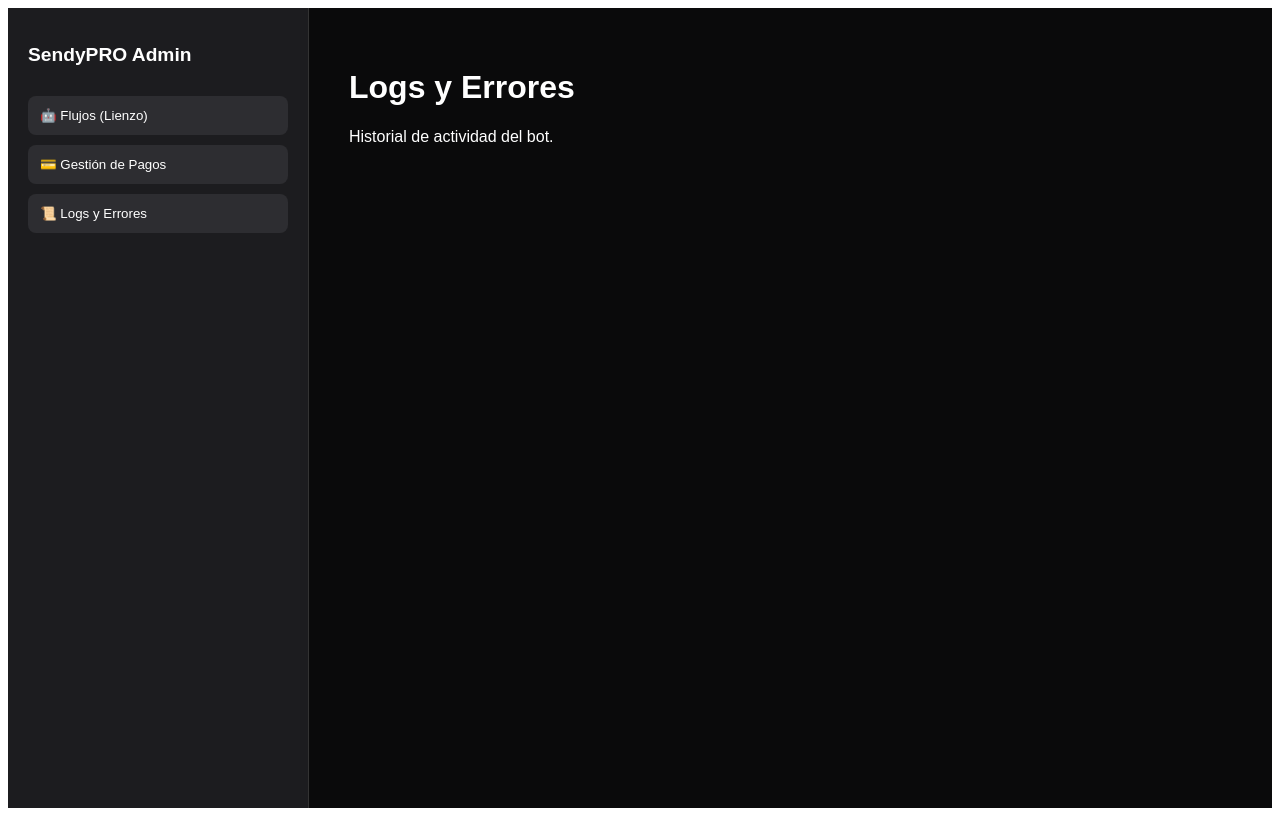
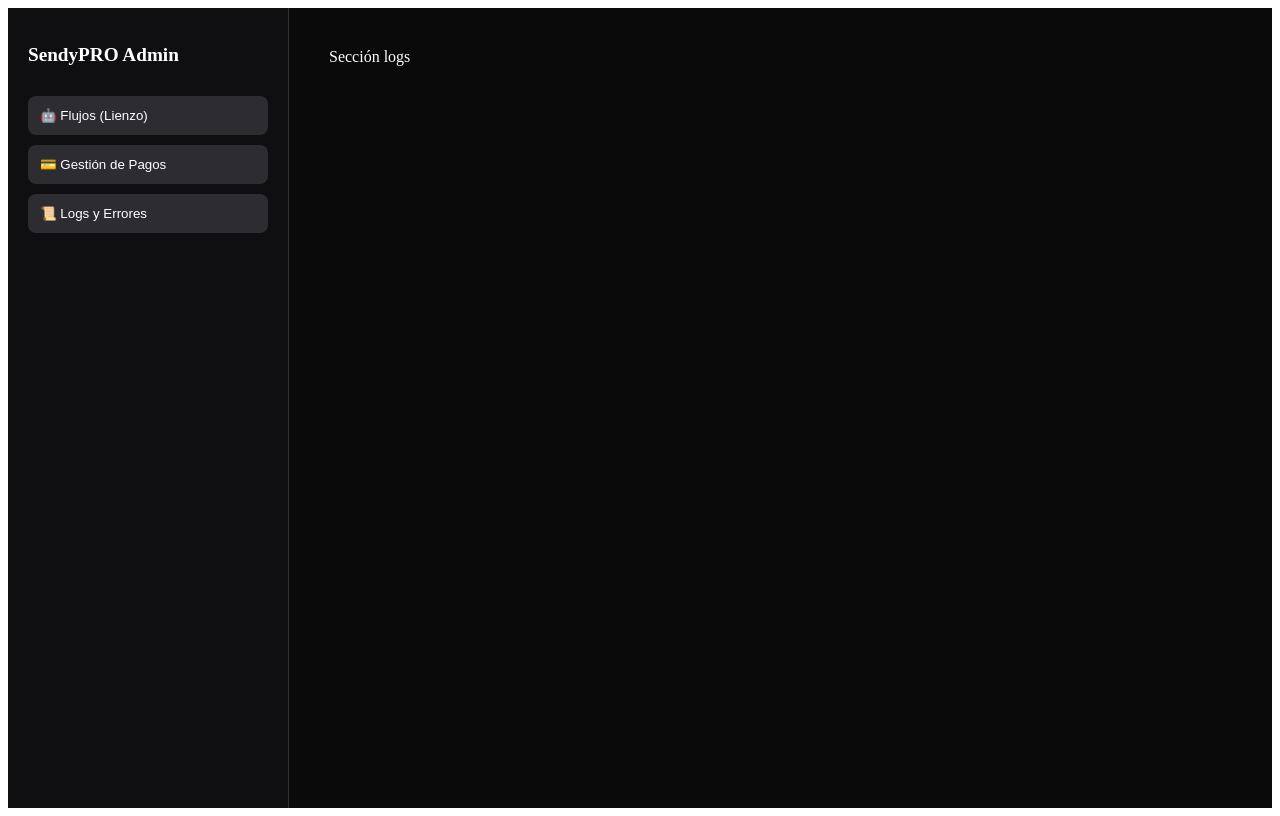
Before and after one commit to najelo/bot-whatsapp-admin, a Next.js app in the folder web/: page / in a window 1280 px wide. Both pictures are taken after a click on the button "📜 Logs y Errores". Built offline with nearby package versions, Linux system fonts and the light colour scheme.

Commit message:
Update page.js

```diff
--- a/web/app/page.js
+++ b/web/app/page.js
@@ -1,24 +1,42 @@
 'use client';
 import React, { useState, useCallback } from 'react';
-import ReactFlow, { Background, Controls, applyNodeChanges, applyEdgeChanges, addEdge, MiniMap } from 'reactflow';
+import ReactFlow, { Background, Controls, applyNodeChanges, addEdge, MiniMap } from 'reactflow';
 import 'reactflow/dist/style.css';
 
 export default function Home() {
   const [activeView, setActiveView] = useState('flow-builder');
-
-  // Estado para el Lienzo
   const [nodes, setNodes] = useState([{ id: '1', data: { label: 'Inicio' }, position: { x: 250, y: 50 } }]);
   const [edges, setEdges] = useState([]);
 
-  // Lógica para manejar el lienzo
   const onNodesChange = useCallback((changes) => setNodes((nds) => applyNodeChanges(changes, nds)), []);
   const onConnect = useCallback((params) => setEdges((eds) => addEdge(params, eds)), []);
 
-  // Renderizado dinámico de la vista central
+  // ESTA ES LA FUNCIÓN QUE TE FALTABA PARA CREAR NODOS
+  const addNode = (label) => {
+    const newNode = {
+      id: Date.now().toString(),
+      data: { label: label },
+      position: { x: Math.random() * 400, y: Math.random() * 400 },
+    };
+    setNodes((nds) => [...nds, newNode]);
+  };
+
   const renderView = () => {
-    switch (activeView) {
-      case 'flow-builder':
+    if (activeView !== 'flow-builder') return <div style={{ padding: '40px', color: 'white' }}>Sección {activeView}</div>;
+
     return (
+      <div style={{ display: 'flex', flexGrow: 1 }}>
+        {/* PANEL DE COMPONENTES (Lo que faltaba) */}
+        <div style={{ width: '220px', background: '#1c1c1f', padding: '20px', borderRight: '1px solid #333' }}>
+          <h3 style={{ color: 'white', fontSize: '1rem', marginBottom: '15px' }}>Agregar Nodo</h3>
+          <div style={{ display: 'flex', flexDirection: 'column', gap: '10px' }}>
+            <button style={btnStyle} onClick={() => addNode('Texto')}>+ Nodo Texto</button>
+            <button style={btnStyle} onClick={() => addNode('Imagen')}>+ Nodo Imagen</button>
+            <button style={btnStyle} onClick={() => addNode('Menú')}>+ Nodo Menú</button>
+            <button style={btnStyle} onClick={() => addNode('Esperar')}>+ Nodo Espera</button>
+          </div>
+        </div>
+        {/* LIENZO */}
         <div style={{ flexGrow: 1, position: 'relative' }}>
           <ReactFlow nodes={nodes} edges={edges} onNodesChange={onNodesChange} onConnect={onConnect}>
             <Background color="#333" />
@@ -26,35 +44,24 @@ export default function Home() {
             <MiniMap />
           </ReactFlow>
         </div>
+      </div>
     );
-      case 'pagos':
-        return <div style={{ padding: '40px', color: 'white' }}><h1>Gestión de Pagos</h1><p>Aquí listaremos los pagos conectados a tu base de datos.</p></div>;
-      case 'logs':
-        return <div style={{ padding: '40px', color: 'white' }}><h1>Logs y Errores</h1><p>Historial de actividad del bot.</p></div>;
-      default:
-        return <div style={{ padding: '40px', color: 'white' }}>Seleccione una opción</div>;
-    }
   };
 
   return (
-    <div style={{ display: 'flex', height: '100vh', background: '#0a0a0b', fontFamily: 'sans-serif' }}>
-      {/* Sidebar Profesional */}
-      <aside style={{ width: '260px', background: '#1c1c1f', borderRight: '1px solid #333', padding: '20px' }}>
+    <div style={{ display: 'flex', height: '100vh', background: '#0a0a0b' }}>
+      <aside style={{ width: '240px', background: '#0f0f11', borderRight: '1px solid #333', padding: '20px' }}>
         <h2 style={{ color: 'white', fontSize: '1.2rem', marginBottom: '30px' }}>SendyPRO Admin</h2>
-
         <div style={{ display: 'flex', flexDirection: 'column', gap: '10px' }}>
           <button style={navStyle} onClick={() => setActiveView('flow-builder')}>🤖 Flujos (Lienzo)</button>
           <button style={navStyle} onClick={() => setActiveView('pagos')}>💳 Gestión de Pagos</button>
           <button style={navStyle} onClick={() => setActiveView('logs')}>📜 Logs y Errores</button>
         </div>
       </aside>
-
-      {/* Contenido Dinámico */}
       {renderView()}
     </div>
   );
 }
 
-const navStyle = {
-  background: '#2d2d31', color: 'white', border: 'none', padding: '12px', textAlign: 'left', borderRadius: '8px', cursor: 'pointer', transition: '0.3s'
-};
+const navStyle = { background: '#2d2d31', color: 'white', border: 'none', padding: '12px', textAlign: 'left', borderRadius: '8px', cursor: 'pointer' };
+const btnStyle = { background: '#333', color: 'white', border: 'none', padding: '10px', borderRadius: '5px', cursor: 'pointer' };
```
Lines whose indentation alone changed are shown as unchanged.
